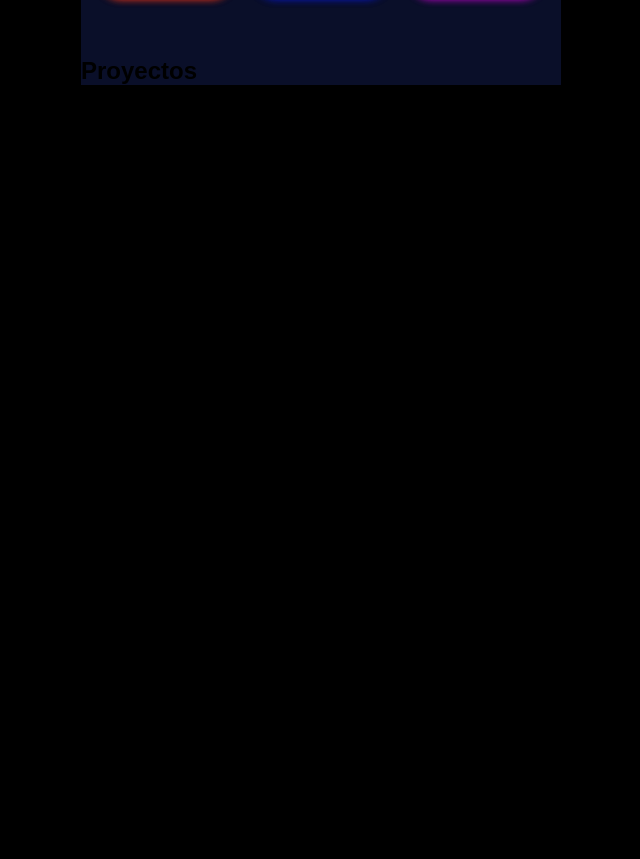
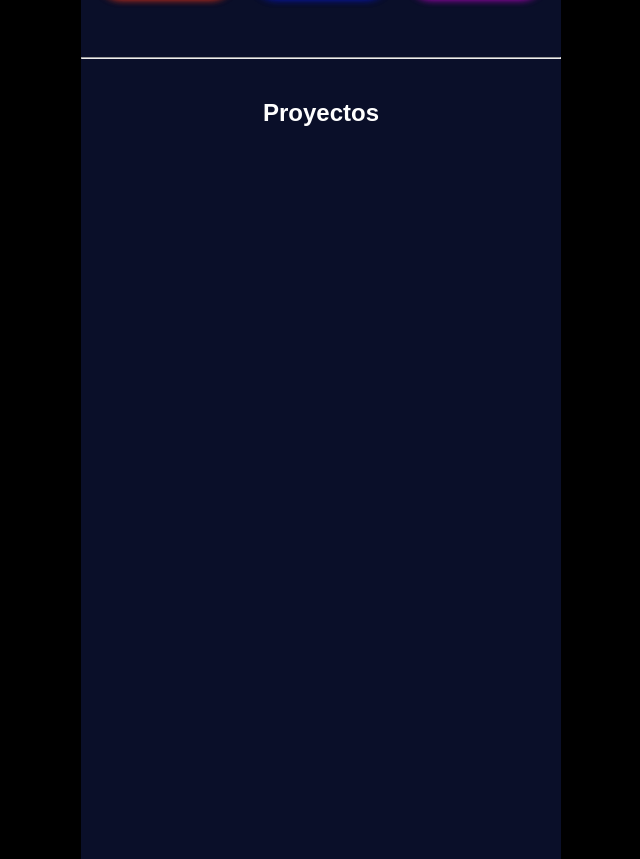
Before and after one commit to cano0102/PORTAFOLIO, a plain HTML site: page PORTAFOLIO/index.html in a window 1280 px wide. Shown: the part 2105-2964 px from the top of the page, without its empty margins (319-959 px from the left). Before the commit the page ends 2190 px from the top, so only its background shows below. Drawn offline with nearby package versions, Linux system fonts and the light colour scheme.

Commit message:
Agregando estilo a los contenedores session proyectos y a al titulo

```diff
--- a/PORTAFOLIO/css/style.css
+++ b/PORTAFOLIO/css/style.css
@@ -517,3 +517,28 @@ Estilos De Descripcion Y Nombres */
   font-size: 20px;
   color: white;
 }
+
+
+
+
+/* sesion de los proyectos */
+
+.sesion-proyectos{
+  min-height: 100vh;
+  width: 100%;
+  max-width: 480px;
+  background-color: #0a0f29;
+  display: flex;
+  justify-content: center;
+}
+
+
+.titulo-proyectos{
+ color: white;
+ display: flex;
+ margin-top: 40px;
+}
+
+.contenedor-proyectos{
+
+}
--- a/PORTAFOLIO/index.html
+++ b/PORTAFOLIO/index.html
@@ -25,7 +25,7 @@
         <nav class="menu">
           <a href="index.html">Inicio</a>
           <a href="index.html#titulo">Sobre mi</a>
-          <a href="">Proyectos</a>
+          <a href="index.html#proyecto">Proyectos</a>
           <a href="#">Contacto</a>
         </nav>
       </header>
@@ -163,10 +163,11 @@
 
       </div>
     </section>
+    <hr>
     <section class="sesion-proyectos">
 
       <div class="titulo-proyectos">
-        <h2>Proyectos</h2>
+        <h2 id="proyecto">Proyectos</h2>
       </div>
       <div class="contenedor-proyectos">
         <div class="proyecto-1">
```
